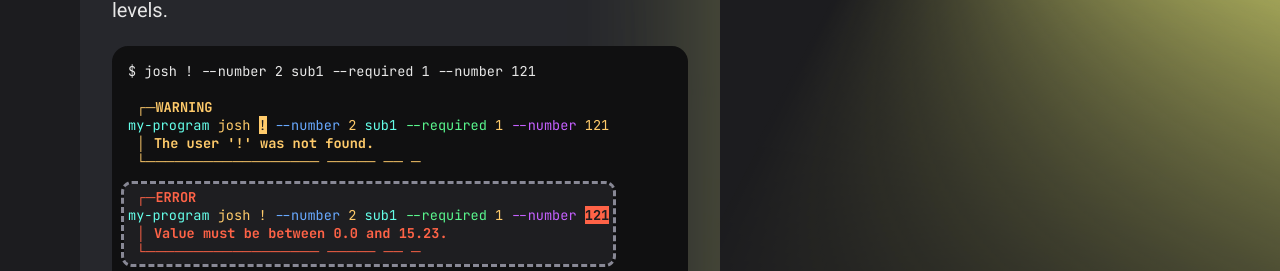
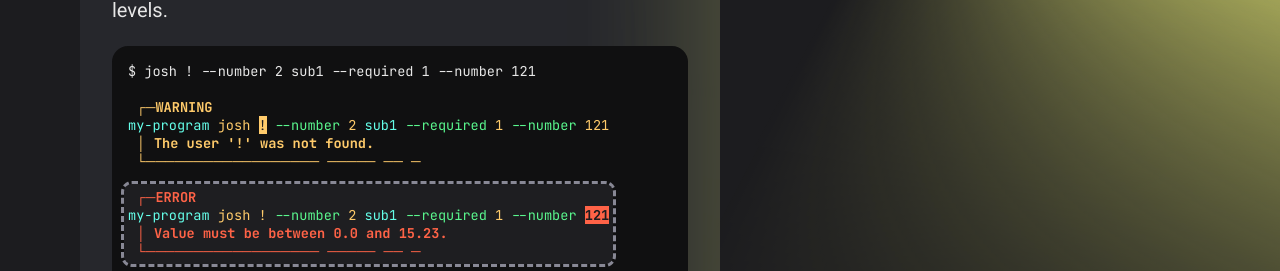
Before and after one commit to darvil82/lanat-web, a SvelteKit app: page / in a window 1280 px wide. Shown: the part 1351-1622 px from the top of the page. Built offline with nearby package versions, Linux system fonts and the light colour scheme; no server answers.

Commit message:
fix incorrect colors in error messages

```diff
--- a/src/routes/(components)/features/ReadableErrors.svelte
+++ b/src/routes/(components)/features/ReadableErrors.svelte
@@ -22,10 +22,10 @@
 
 		<!-- my-program josh --number 2 sub1 --required 1 --number 121 -->
 		<aqua>my-program</aqua> <yellow>josh</yellow>
-		<yellow highlight>!</yellow> <blue>--number</blue>
+		<yellow highlight>!</yellow> <green>--number</green>
 		<yellow>2</yellow> <aqua>sub1</aqua>
 		<green>--required</green> <yellow>1</yellow>
-		<purple>--number</purple> <yellow>121</yellow><br />
+		<green>--number</green> <yellow>121</yellow><br />
 
 		<!--
 						│ The user cannot be '!'.
@@ -43,10 +43,10 @@
 			<!-- my-program josh --number 2 sub1 --required 1 --number 121 -->
 			<error>&nbsp;┌─ERROR</error><br />
 			<aqua>my-program</aqua> <yellow>josh</yellow>
-			<yellow>!</yellow> <blue>--number</blue>
+			<yellow>!</yellow> <green>--number</green>
 			<yellow>2</yellow> <aqua>sub1</aqua>
 			<green>--required</green> <yellow>1</yellow>
-			<purple>--number</purple>
+			<green>--number</green>
 			<error highlight>121</error><br />
 
 			<!--
```
